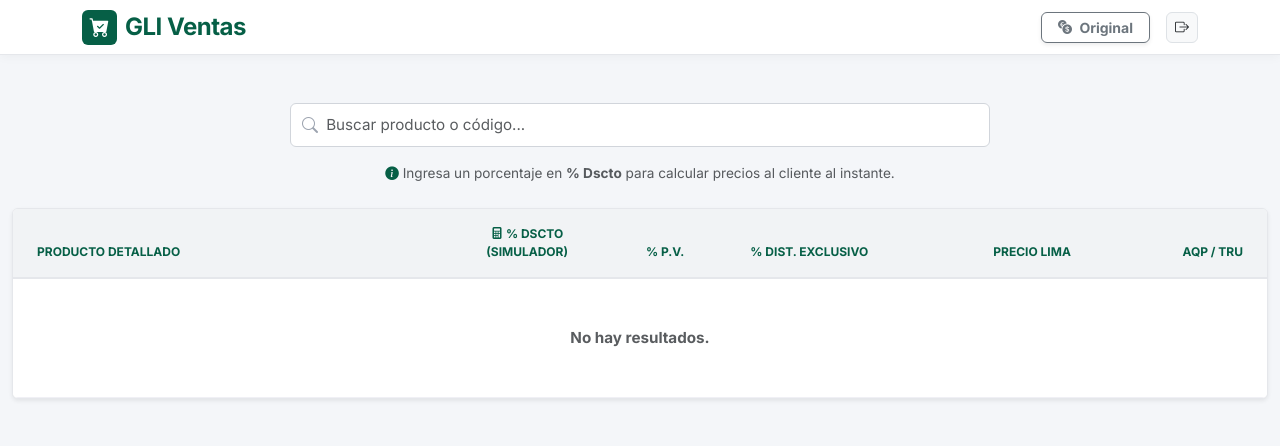
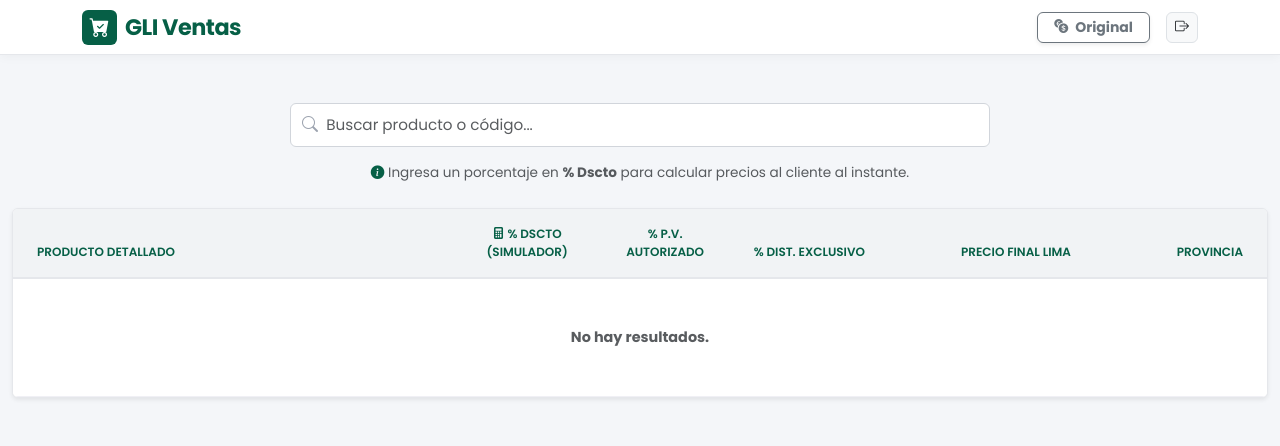
Before and after one commit to GrupoLinrosInterinsumos/gli_precios, a Flask app: page /vendedor in a window 1280 px wide. Shown: the top 446 px of the page. Run offline with Flask 3, Linux system fonts and the light colour scheme; the visitor is signed in with stand-in values (Sample User, id 1); data comes from the database, SQL or seed files in the repository; data that the repository does not hold is empty.

Commit message:
Update index_vendedor.html

```diff
--- a/templates/index_vendedor.html
+++ b/templates/index_vendedor.html
@@ -3,18 +3,18 @@
 <head>
     <meta charset="UTF-8">
     <meta name="viewport" content="width=device-width, initial-scale=1.0, maximum-scale=1.0, user-scalable=no">
-    <title>GLI | Ventas y TC</title>
+    <title>GLI | Lista de Precios</title>
 
     <link rel="preconnect" href="https://fonts.googleapis.com">
-    <link href="https://fonts.googleapis.com/css2?family=Inter:wght@300;400;600;700&display=swap" rel="stylesheet">
+    <link href="https://fonts.googleapis.com/css2?family=Poppins:wght@300;400;500;600;700&display=swap" rel="stylesheet">
     <link href="https://cdn.jsdelivr.net/npm/bootstrap@5.3.0/dist/css/bootstrap.min.css" rel="stylesheet">
     <link rel="stylesheet" href="https://cdn.jsdelivr.net/npm/bootstrap-icons@1.10.0/font/bootstrap-icons.css">
 
     <style>
         :root { --primary-color: #065f46; --bg-color: #f4f6f9; --text-dark: #1f2937; }
-        body { background-color: var(--bg-color); font-family: 'Inter', sans-serif; color: var(--text-dark); }
+        body { background-color: var(--bg-color); font-family: 'Poppins', sans-serif; color: var(--text-dark); }
         .navbar { background-color: #ffffff; box-shadow: 0 2px 10px rgba(0,0,0,0.04); padding: 0.6rem 1.5rem; border-bottom: 1px solid #e5e7eb;}
-        .brand-logo { font-weight: 800; font-size: 1.5rem; color: var(--primary-color); letter-spacing: -0.5px; line-height: 1;}
+        .brand-logo { font-weight: 700; font-size: 1.4rem; color: var(--primary-color); letter-spacing: -0.5px; line-height: 1;}
 
         .search-container { position: relative; max-width: 700px; margin: 0 auto; width: 100%; }
         .search-input { border: 1px solid #d1d5db; border-radius: 6px; padding: 0.6rem 1.5rem 0.6rem 2.2rem; font-size: 0.95rem; background: #ffffff; width: 100%; transition: 0.2s;}
@@ -25,17 +25,17 @@
         .scroll-wrapper { max-height: 75vh; overflow-y: auto; overflow-x: auto;}
 
         .table-pro { border-collapse: separate; border-spacing: 0; min-width: 1100px; width: 100%; }
-        .table-pro thead th { position: sticky; top: 0; background-color: #f1f3f5; z-index: 10; border-bottom: 2px solid #e5e7eb; color: var(--primary-color); font-size: 0.75rem; text-transform: uppercase; padding: 1rem 0.5rem; }
-        .table-pro td { padding: 1rem 0.5rem; vertical-align: middle; border-bottom: 1px solid #f0f0f5; font-size: 0.95rem; }
+        .table-pro thead th { position: sticky; top: 0; background-color: #f1f3f5; z-index: 10; border-bottom: 2px solid #e5e7eb; color: var(--primary-color); font-size: 0.75rem; text-transform: uppercase; padding: 1rem 0.5rem; font-weight: 600;}
+        .table-pro td { padding: 1rem 0.5rem; vertical-align: middle; border-bottom: 1px solid #f0f0f5; font-size: 0.9rem; }
 
-        .price-tag { font-weight: 800; color: var(--primary-color); font-size: 1.15rem; }
-        .price-secondary { color: #4b5563; font-weight: 700;}
-        .sede-label { font-size: 0.65rem; font-weight: 700; letter-spacing: 0.5px; opacity: 0.7; }
+        .price-tag { font-weight: 600; color: var(--primary-color); font-size: 1.05rem; }
+        .price-secondary { color: #4b5563; font-weight: 600;}
+        .sede-label { font-size: 0.65rem; font-weight: 600; letter-spacing: 0.5px; opacity: 0.7; }
 
-        .input-simulador { width: 70px; text-align: center; font-weight: bold; color: #92400e; background-color: #fef3c7; border: 1px solid #fcd34d; border-radius: 6px; padding: 4px; font-size: 0.9rem; margin: 0 auto;}
+        .input-simulador { width: 70px; text-align: center; font-weight: 600; color: #92400e; background-color: #fef3c7; border: 1px solid #fcd34d; border-radius: 6px; padding: 4px; font-size: 0.9rem; margin: 0 auto;}
         .input-simulador:focus { outline: none; border-color: #d97706; box-shadow: 0 0 0 2px rgba(217, 119, 6, 0.15);}
 
-        .badge-custom { font-size: 0.7rem; padding: 3px 6px; border-radius: 4px; font-weight: 600; display: inline-flex; align-items: center; gap: 4px; background:#f3f4f6; color:#4b5563; border: 1px solid #e5e7eb; }
+        .badge-custom { font-size: 0.65rem; padding: 3px 6px; border-radius: 4px; font-weight: 500; display: inline-flex; align-items: center; gap: 4px; background:#f3f4f6; color:#4b5563; border: 1px solid #e5e7eb; }
     </style>
 </head>
 <body>
@@ -86,10 +86,10 @@
                     <tr>
                         <th style="width: 35%; padding-left: 1.5rem; text-align: left;">Producto Detallado</th>
                         <th class="text-center" style="width: 12%;"><i class="bi bi-calculator-fill"></i> % Dscto (Simulador)</th>
-                        <th class="text-center" style="width: 10%;">% P.V.</th>
+                        <th class="text-center" style="width: 10%;">% P.V. Autorizado</th>
                         <th class="text-center" style="width: 13%;">% Dist. Exclusivo</th>
-                        <th class="text-end" style="width: 15%;">Precio Lima</th>
-                        <th class="text-end" style="width: 15%; padding-right: 1.5rem;">AQP / TRU</th>
+                        <th class="text-end" style="width: 15%;">Precio Final Lima</th>
+                        <th class="text-end" style="width: 15%; padding-right: 1.5rem;">Provincia</th>
                     </tr>
                 </thead>
                 <tbody id="tablaResultados"></tbody>
```
